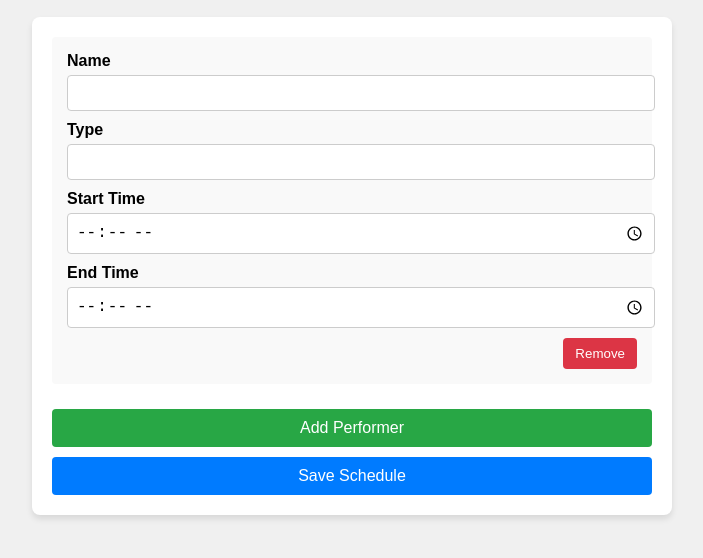
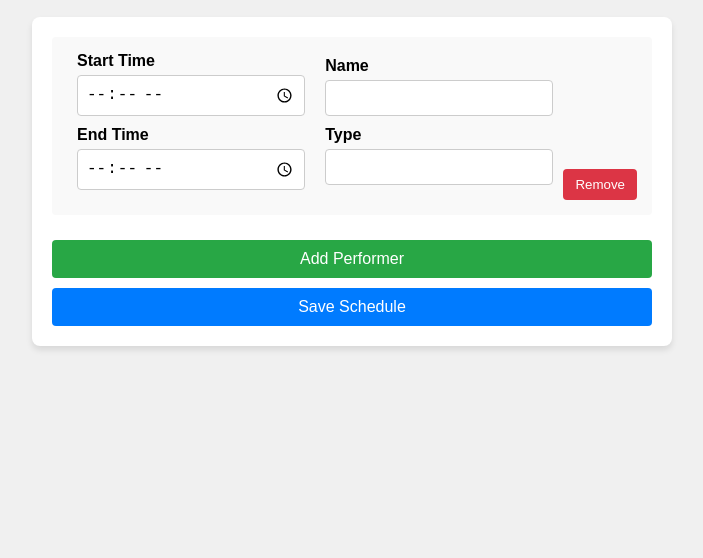
Before and after one commit to bryandebourbon/hollyjollyshow, a plain HTML site: page schedule.html in a window 1280 px wide. Both pictures are taken after a click on the button "Add Performer". Shown: the part 154-712 px from the top of the page, without its empty margins (308-1011 px from the left). Drawn offline with nearby package versions, Linux system fonts and the light colour scheme; no server answers.

Commit message:
changing view layout

```diff
--- a/schedule.html
+++ b/schedule.html
@@ -68,21 +68,28 @@
         }
 
         .performer-item {
-            display: flex;
-            flex-direction: column;
+            display: flex; /* HStack */
+            justify-content: space-between;
+            align-items: center;
             margin-bottom: 15px;
             background-color: #f9f9f9;
             padding: 15px;
             border-radius: 4px;
         }
 
-        .performer-item label {
+        .time-stack, .details-stack {
+            display: flex;
+            flex-direction: column; /* VStack */
+            flex: 1;
+            margin: 0 10px;
+        }
+
+        .time-stack label, .details-stack label {
             font-weight: bold;
             margin-bottom: 5px;
         }
 
-        .performer-item input {
-            width: 100%;
+        .time-stack input, .details-stack input {
             padding: 8px;
             font-size: 16px;
             margin-bottom: 10px;
@@ -147,7 +154,7 @@
         // Load schedule from JSONBin
         async function loadSchedule() {
             try {
-                // Add ?latest=true to fetch the latest version of the bin
+                // Add /latest to fetch the latest version of the bin
                 const response = await fetch(`${binURL}/latest`);
                 const data = await response.json();
                 performers = data.record.performances || [];
@@ -156,7 +163,6 @@
                 console.error('Error loading schedule:', error);
             }
         }
-
 
         // Save schedule to JSONBin
         async function saveSchedule() {
@@ -180,14 +186,18 @@
                 const li = document.createElement('li');
                 li.className = 'performer-item';
                 li.innerHTML = `
-                    <label>Name</label>
-                    <input type="text" value="${performer.name}" oninput="updatePerformer(${index}, 'name', this.value)">
-                    <label>Type</label>
-                    <input type="text" value="${performer.type}" oninput="updatePerformer(${index}, 'type', this.value)">
-                    <label>Start Time</label>
-                    <input type="time" value="${performer.startTime}" oninput="updatePerformer(${index}, 'startTime', this.value)">
-                    <label>End Time</label>
-                    <input type="time" value="${performer.endTime}" oninput="updatePerformer(${index}, 'endTime', this.value)">
+                    <div class="time-stack">
+                        <label>Start Time</label>
+                        <input type="time" value="${performer.startTime}" oninput="updatePerformer(${index}, 'startTime', this.value)">
+                        <label>End Time</label>
+                        <input type="time" value="${performer.endTime}" oninput="updatePerformer(${index}, 'endTime', this.value)">
+                    </div>
+                    <div class="details-stack">
+                        <label>Name</label>
+                        <input type="text" value="${performer.name}" oninput="updatePerformer(${index}, 'name', this.value)">
+                        <label>Type</label>
+                        <input type="text" value="${performer.type}" oninput="updatePerformer(${index}, 'type', this.value)">
+                    </div>
                     <button class="remove-button" onclick="removePerformer(${index})">Remove</button>
                 `;
                 performerList.appendChild(li);
@@ -196,7 +206,7 @@
 
         // Add a new performer
         document.getElementById('add-performer').addEventListener('click', () => {
-            performers.push({ name: '', type: '', startTime: '', endTime: '' });
+            performers.push({ startTime: '', endTime: '', name: '', type: '' });
             renderPerformers();
         });
 
```
